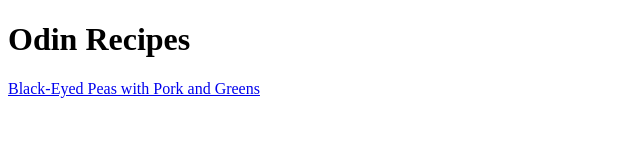
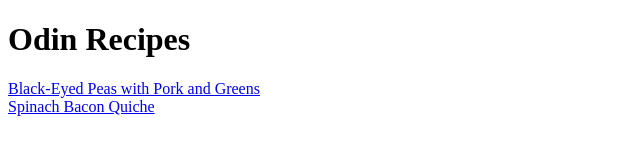
Before and after one commit to girafficCrunch/odin-recipes, a plain HTML site: page index.html in a window 1280 px wide. Shown: the whole page, without its empty margins (0-640 px from the left). Drawn offline with Linux system fonts and the light colour scheme.

Commit message:
fix(page): Update home page with recipe link
Link to spinach-bacon-quiche missing

```diff
--- a/index.html
+++ b/index.html
@@ -10,5 +10,8 @@
     <a href="recipes/black-eyed-peas.html"
       >Black-Eyed Peas with Pork and Greens</a
     >
+    <br />
+
+    <a href="recipes/spinach-bacon-quiche.html">Spinach Bacon Quiche</a>
   </body>
 </html>
```
